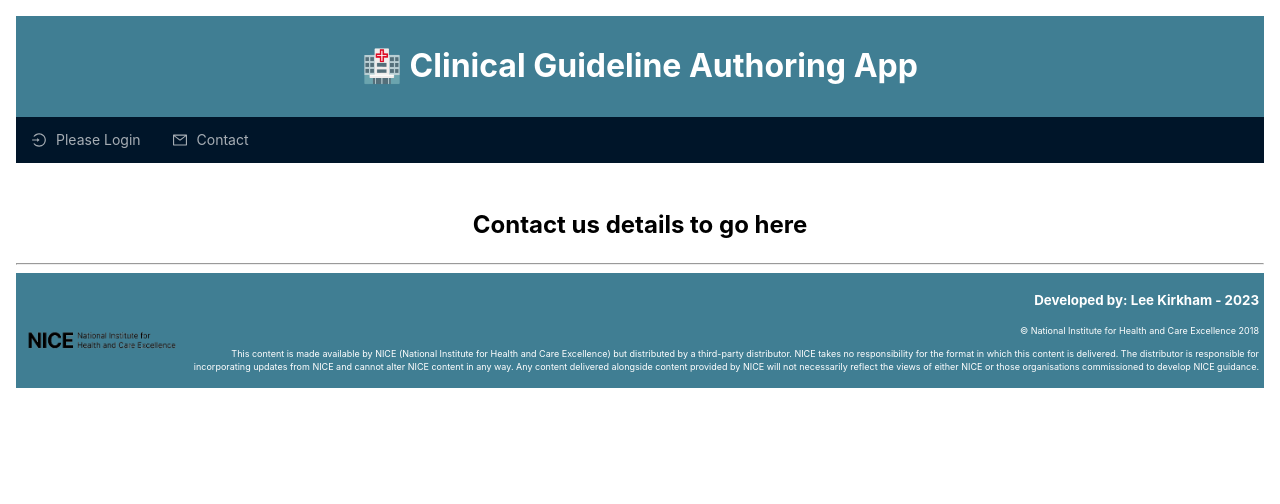
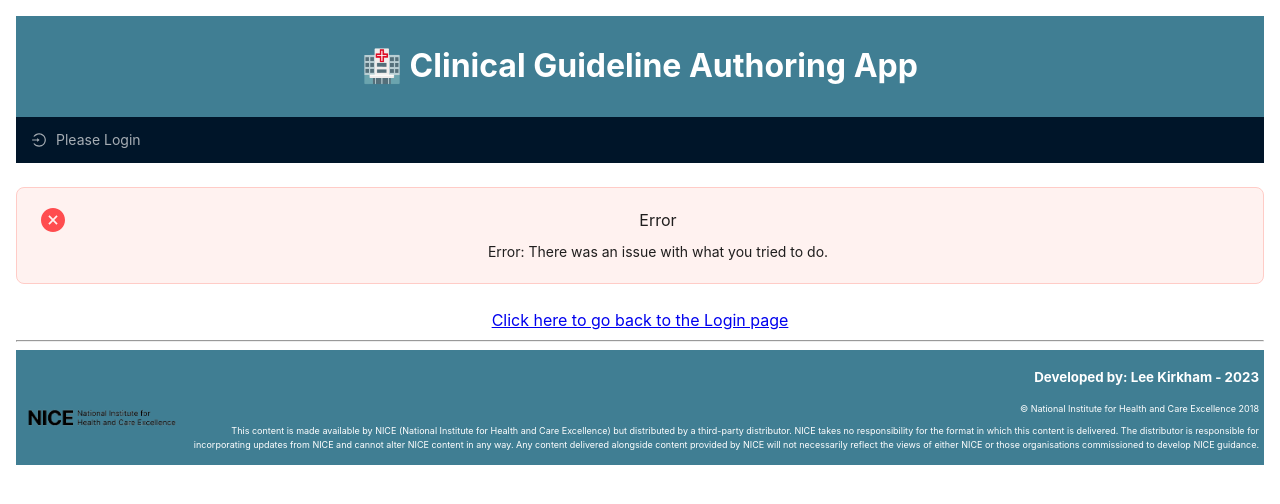
Before and after one commit to leekli/clinical-guideline-app-FE, a React (Vite) app: page /contact in a window 1280 px wide. Shown: the top 504 px of the page. Built offline with nearby package versions, Linux system fonts and the light colour scheme.

Commit message:
removes 'contact' page and all elements associated, no longer required

```diff
--- a/src/App.jsx
+++ b/src/App.jsx
@@ -6,7 +6,6 @@ import { Login } from "./components/Login/Login";
 import { SingleGuideline } from "./components/SingleGuidelineView/SingleGuideline";
 import { NavBar } from "./components/NavBar/NavBar";
 import ErrorPage from "./components/Errors/ErrorPage";
-import { Contact } from "./components/Contact/Contact";
 import { MyGuidelinesHome } from "./components/MyGuidelines/MyGuidelinesHome";
 import { MyApprovalsHome } from "./components/MyApprovals/MyApprovalsHome";
 import { AllGuidelines } from "./components/AllGuidelines/AllGuidelines";
@@ -27,7 +26,6 @@ function App() {
             path="/guidelines/:guideline_id"
             element={<SingleGuideline />}
           />
-          <Route path="/contact" element={<Contact />} />
           <Route path="/myguidelines" element={<MyGuidelinesHome />} />
           <Route
             path="/myguidelines/:branch_name"
--- a/src/components/Contact/Contact.jsx
+++ /dev/null
@@ -1,7 +0,0 @@
-export const Contact = () => {
-  return (
-    <>
-      <h2>Contact us details to go here</h2>
-    </>
-  );
-};
--- a/src/components/NavBar/NavBar.jsx
+++ b/src/components/NavBar/NavBar.jsx
@@ -49,12 +49,6 @@ export const NavBar = () => {
     icon: <PlusCircleOutlined />,
   };
 
-  const menuItemContact = {
-    label: <Link to="/contact">Contact</Link>,
-    key: "contact",
-    icon: <MailOutlined />,
-  };
-
   const menuItemLogoutButton = {
     label: `Log out`,
     key: "log-out",
@@ -72,31 +66,24 @@ export const NavBar = () => {
     menuItemAllGuidelines,
     menuItemMyGuidelinesWorkspace,
     menuItemMyApprovalsWorkspace,
-    menuItemContact,
     menuItemLogoutButton,
   ];
 
   const itemsLoggedInApproverOnly = [
     menuItemAllGuidelines,
     menuItemMyApprovalsWorkspace,
-    menuItemContact,
     menuItemLogoutButton,
   ];
 
   const itemsLoggedInAuthorEditorOnly = [
     menuItemAllGuidelines,
     menuItemMyGuidelinesWorkspace,
-    menuItemContact,
     menuItemLogoutButton,
   ];
 
-  const itemsLoggedInViewerOnly = [
-    menuItemAllGuidelines,
-    menuItemContact,
-    menuItemLogoutButton,
-  ];
+  const itemsLoggedInViewerOnly = [menuItemAllGuidelines, menuItemLogoutButton];
 
-  const itemsLoggedOut = [menuItemPleaseLoginButton, menuItemContact];
+  const itemsLoggedOut = [menuItemPleaseLoginButton];
 
   const onClick = (event) => {
     setCurrent(event.key);
```
